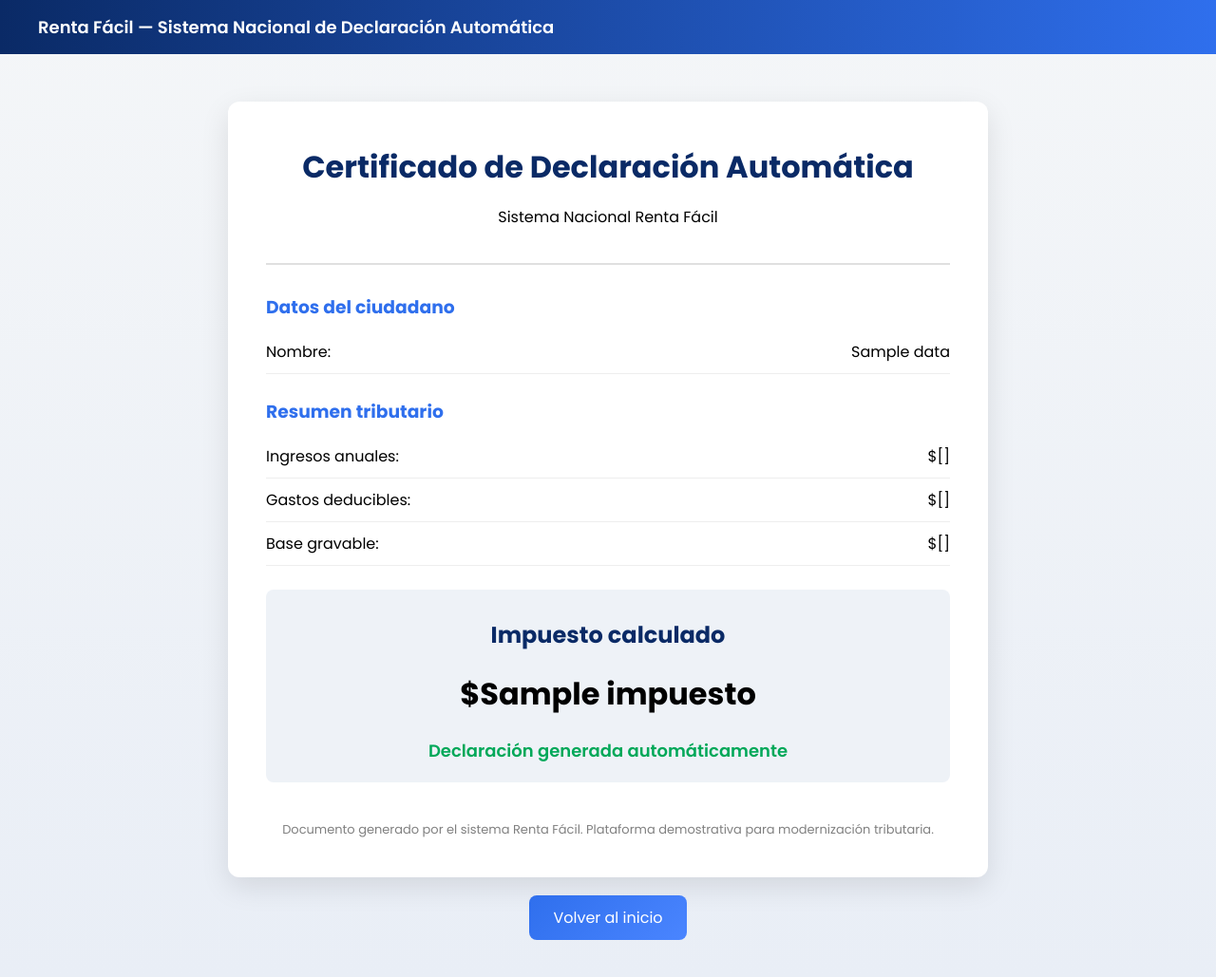
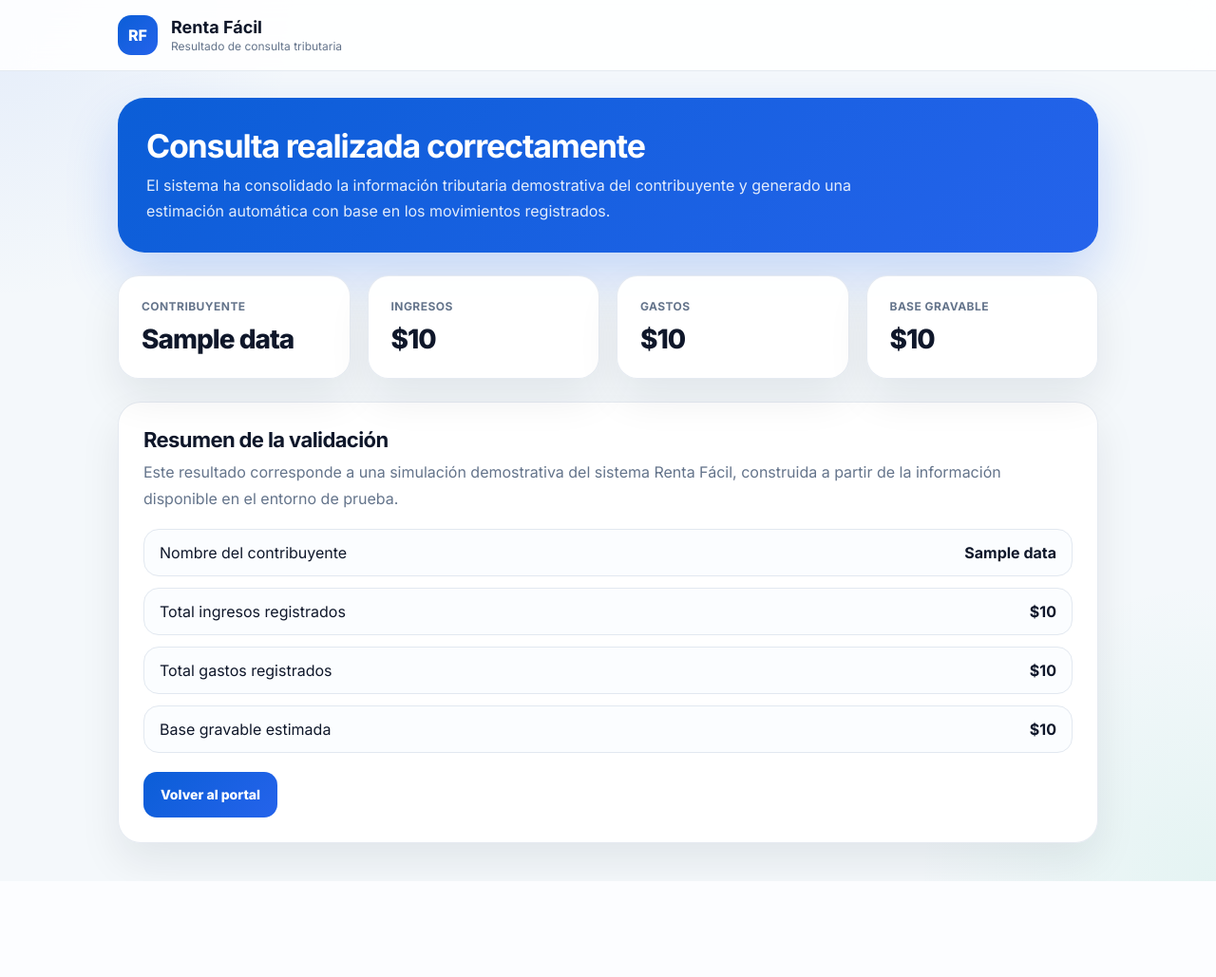
Before and after one commit to julianbaquero357/rentafacil-demo, a Flask app: template templates/resultado.html in a window 1280 px wide. Shown: the whole page at 95% size. After the commit the page ends 928 px from the top, so only its background shows below. Run offline with Flask 3, Linux system fonts and the light colour scheme; the template is opened without the code that fills it: most values are stand-ins (such as "Sample title", 1, 10 or a date in 2020).

Commit message:
Update resultado.html

```diff
--- a/templates/resultado.html
+++ b/templates/resultado.html
@@ -2,165 +2,270 @@
 <html lang="es">
 <head>
     <meta charset="UTF-8">
-    <title>Resultado - Renta Fácil</title>
-
-    <link href="https://fonts.googleapis.com/css2?family=Poppins:wght@300;400;600;700&display=swap" rel="stylesheet">
-
+    <meta name="viewport" content="width=device-width, initial-scale=1.0">
+    <title>Resultado tributario - Renta Fácil</title>
+    <link href="https://fonts.googleapis.com/css2?family=Inter:wght@400;500;600;700;800&display=swap" rel="stylesheet">
     <style>
-        body {
-            margin: 0;
-            font-family: 'Poppins', sans-serif;
-            background: linear-gradient(to bottom, #f4f6f8, #e9eef6);
+        :root{
+            --bg:#f4f8fb;
+            --panel:#ffffff;
+            --line:#e2e8f0;
+            --text:#0f172a;
+            --muted:#64748b;
+            --primary:#0b5ed7;
+            --primary2:#2563eb;
+            --success:#0f9f6e;
+            --shadow:0 20px 44px rgba(15,23,42,.08);
         }
 
-        .navbar {
-            background: linear-gradient(90deg, #0A2A66, #2F6FED);
-            color: white;
-            padding: 15px 40px;
-            font-size: 18px;
-            font-weight: 600;
+        *{box-sizing:border-box}
+        body{
+            margin:0;
+            font-family:'Inter',sans-serif;
+            background:
+                radial-gradient(circle at top left, rgba(37,99,235,.08), transparent 20%),
+                radial-gradient(circle at bottom right, rgba(16,185,129,.07), transparent 20%),
+                var(--bg);
+            color:var(--text);
         }
 
-        .container {
-            max-width: 800px;
-            margin: 50px auto;
+        .topbar{
+            background:rgba(255,255,255,.88);
+            backdrop-filter:blur(16px);
+            border-bottom:1px solid rgba(226,232,240,.9);
         }
 
-        .documento {
-            background: white;
-            padding: 40px;
-            border-radius: 12px;
-            box-shadow: 0 10px 30px rgba(0,0,0,0.1);
+        .topbar-inner{
+            max-width:1080px;
+            margin:0 auto;
+            padding:16px 24px;
+            display:flex;
+            align-items:center;
+            justify-content:space-between;
         }
 
-        .header-doc {
-            text-align: center;
-            border-bottom: 2px solid #e0e0e0;
-            padding-bottom: 20px;
-            margin-bottom: 30px;
+        .brand{
+            display:flex;
+            align-items:center;
+            gap:14px;
         }
 
-        .header-doc h1 {
-            color: #0A2A66;
-            margin: 5px 0;
+        .brand-mark{
+            width:42px;
+            height:42px;
+            border-radius:14px;
+            display:grid;
+            place-items:center;
+            color:#fff;
+            font-weight:800;
+            background:linear-gradient(135deg,var(--primary),var(--primary2));
         }
 
-        .section {
-            margin-bottom: 25px;
+        .brand h1{
+            margin:0;
+            font-size:18px;
         }
 
-        .section h3 {
-            color: #2F6FED;
-            margin-bottom: 10px;
+        .brand p{
+            margin:2px 0 0;
+            color:var(--muted);
+            font-size:12px;
         }
 
-        .fila {
-            display: flex;
-            justify-content: space-between;
-            padding: 10px 0;
-            border-bottom: 1px solid #eee;
+        .container{
+            max-width:1080px;
+            margin:0 auto;
+            padding:28px 24px 40px;
         }
 
-        .total {
-            background: #eef2f7;
-            padding: 20px;
-            border-radius: 8px;
-            margin-top: 20px;
-            text-align: center;
+        .hero{
+            background:linear-gradient(135deg,#0b5ed7,#2563eb);
+            color:#fff;
+            border-radius:28px;
+            padding:30px;
+            box-shadow:0 26px 54px rgba(37,99,235,.22);
+            margin-bottom:24px;
+            animation:fadeUp .7s ease both;
         }
 
-        .total h2 {
-            color: #0A2A66;
-            margin: 10px 0;
+        .hero h2{
+            margin:0 0 8px;
+            font-size:34px;
+            letter-spacing:-1.2px;
         }
 
-        .estado {
-            font-size: 18px;
-            font-weight: 600;
-            color: #00A859;
+        .hero p{
+            margin:0;
+            color:rgba(255,255,255,.88);
+            line-height:1.7;
+            max-width:780px;
         }
 
-        .footer-doc {
-            text-align: center;
-            margin-top: 40px;
-            font-size: 13px;
-            color: gray;
+        .grid{
+            display:grid;
+            grid-template-columns:repeat(4,1fr);
+            gap:18px;
+            margin-bottom:24px;
         }
 
-        .boton-volver {
-            display: block;
-            margin: 30px auto;
-            text-align: center;
+        .card{
+            background:rgba(255,255,255,.96);
+            border:1px solid rgba(226,232,240,.88);
+            border-radius:22px;
+            padding:24px;
+            box-shadow:var(--shadow);
+            animation:fadeUp .8s ease both;
         }
 
-        .boton-volver a {
-            background: linear-gradient(135deg, #2F6FED, #4a85ff);
-            color: white;
-            padding: 12px 25px;
-            border-radius: 8px;
-            text-decoration: none;
-            font-weight: 500;
+        .small{
+            color:#64748b;
+            font-size:12px;
+            text-transform:uppercase;
+            font-weight:700;
+            letter-spacing:.45px;
+        }
+
+        .big{
+            margin-top:10px;
+            font-size:28px;
+            font-weight:800;
+            letter-spacing:-1px;
+        }
+
+        .summary{
+            background:rgba(255,255,255,.96);
+            border:1px solid rgba(226,232,240,.88);
+            border-radius:24px;
+            padding:26px;
+            box-shadow:var(--shadow);
+        }
+
+        .summary h3{
+            margin:0 0 8px;
+            font-size:22px;
+            letter-spacing:-.6px;
+        }
+
+        .summary p{
+            margin:0 0 18px;
+            color:var(--muted);
+            line-height:1.7;
+        }
+
+        .list{
+            display:grid;
+            gap:12px;
+        }
+
+        .item{
+            display:flex;
+            justify-content:space-between;
+            align-items:center;
+            padding:14px 16px;
+            border:1px solid var(--line);
+            border-radius:16px;
+            background:#fbfdff;
+        }
+
+        .btn{
+            display:inline-flex;
+            align-items:center;
+            justify-content:center;
+            margin-top:20px;
+            height:48px;
+            padding:0 18px;
+            border-radius:14px;
+            text-decoration:none;
+            font-weight:800;
+            font-size:14px;
+            color:#fff;
+            background:linear-gradient(135deg,var(--primary),var(--primary2));
+        }
+
+        @keyframes fadeUp{
+            from{opacity:0; transform:translateY(16px)}
+            to{opacity:1; transform:translateY(0)}
+        }
+
+        @media (max-width: 920px){
+            .grid{grid-template-columns:repeat(2,1fr)}
+        }
+
+        @media (max-width: 620px){
+            .grid{grid-template-columns:1fr}
+            .hero h2{font-size:28px}
         }
     </style>
 </head>
-
 <body>
-
-<div class="navbar">
-    Renta Fácil — Sistema Nacional de Declaración Automática
-</div>
-
-<div class="container">
-    <div class="documento">
-
-        <div class="header-doc">
-            <h1>Certificado de Declaración Automática</h1>
-            <p>Sistema Nacional Renta Fácil</p>
-        </div>
-
-        <div class="section">
-            <h3>Datos del ciudadano</h3>
-            <div class="fila">
-                <span>Nombre:</span>
-                <span>{{ data.nombre }}</span>
+    <header class="topbar">
+        <div class="topbar-inner">
+            <div class="brand">
+                <div class="brand-mark">RF</div>
+                <div>
+                    <h1>Renta Fácil</h1>
+                    <p>Resultado de consulta tributaria</p>
+                </div>
             </div>
         </div>
+    </header>
 
-        <div class="section">
-            <h3>Resumen tributario</h3>
-            <div class="fila">
-                <span>Ingresos anuales:</span>
-                <span>${{ data.ingresos }}</span>
+    <main class="container">
+        <section class="hero">
+            <h2>Consulta realizada correctamente</h2>
+            <p>
+                El sistema ha consolidado la información tributaria demostrativa del contribuyente
+                y generado una estimación automática con base en los movimientos registrados.
+            </p>
+        </section>
+
+        <section class="grid">
+            <div class="card">
+                <div class="small">Contribuyente</div>
+                <div class="big">{{ data.nombre }}</div>
             </div>
-            <div class="fila">
-                <span>Gastos deducibles:</span>
-                <span>${{ data.gastos }}</span>
+            <div class="card">
+                <div class="small">Ingresos</div>
+                <div class="big">${{ "{:,.0f}".format(data.ingresos) }}</div>
             </div>
-            <div class="fila">
-                <span>Base gravable:</span>
-                <span>${{ data.base }}</span>
+            <div class="card">
+                <div class="small">Gastos</div>
+                <div class="big">${{ "{:,.0f}".format(data.gastos) }}</div>
             </div>
-        </div>
+            <div class="card">
+                <div class="small">Base gravable</div>
+                <div class="big">${{ "{:,.0f}".format(data.base) }}</div>
+            </div>
+        </section>
 
-        <div class="total">
-            <h2>Impuesto calculado</h2>
-            <h1>${{ data.impuesto }}</h1>
-            <div class="estado">
-                Declaración generada automáticamente
+        <section class="summary">
+            <h3>Resumen de la validación</h3>
+            <p>
+                Este resultado corresponde a una simulación demostrativa del sistema
+                Renta Fácil, construida a partir de la información disponible en el entorno de prueba.
+            </p>
+
+            <div class="list">
+                <div class="item">
+                    <span>Nombre del contribuyente</span>
+                    <strong>{{ data.nombre }}</strong>
+                </div>
+                <div class="item">
+                    <span>Total ingresos registrados</span>
+                    <strong>${{ "{:,.0f}".format(data.ingresos) }}</strong>
+                </div>
+                <div class="item">
+                    <span>Total gastos registrados</span>
+                    <strong>${{ "{:,.0f}".format(data.gastos) }}</strong>
+                </div>
+                <div class="item">
+                    <span>Base gravable estimada</span>
+                    <strong>${{ "{:,.0f}".format(data.base) }}</strong>
+                </div>
             </div>
-        </div>
 
-        <div class="footer-doc">
-            Documento generado por el sistema Renta Fácil.
-            Plataforma demostrativa para modernización tributaria.
-        </div>
-
-    </div>
-
-    <div class="boton-volver">
-        <a href="/">Volver al inicio</a>
-    </div>
-</div>
-
+            <a class="btn" href="/">Volver al portal</a>
+        </section>
+    </main>
 </body>
 </html>
```
